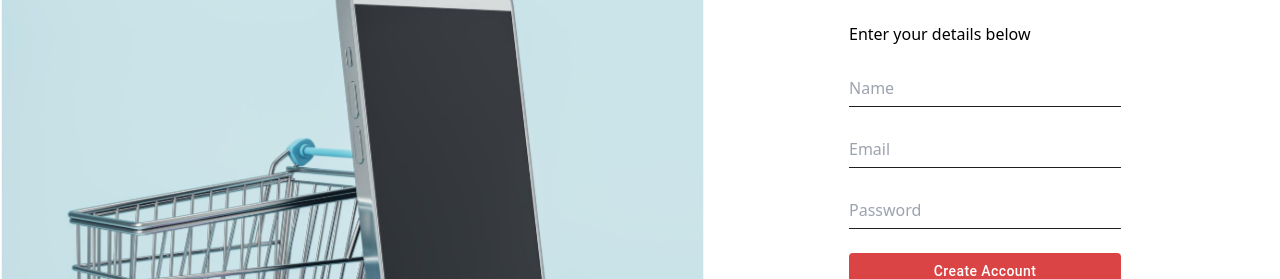
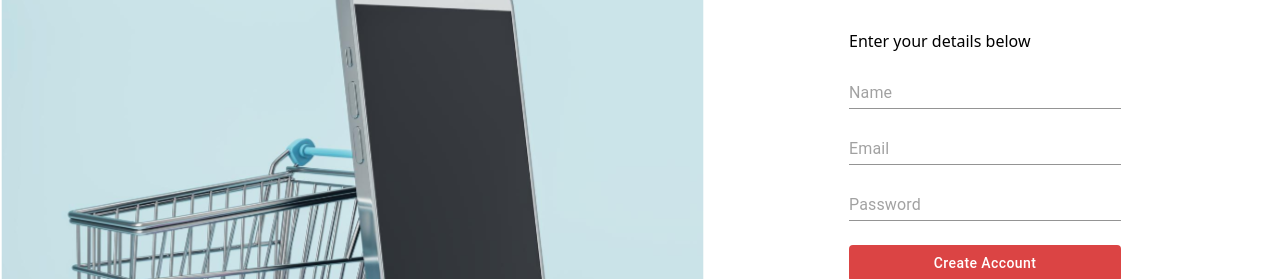
Before and after one commit to samuelajayii/e-commerce, a React (Create React App) app: page /signup in a window 1280 px wide. Shown: the part 375-654 px from the top of the page. Built offline with nearby package versions, Linux system fonts and the light colour scheme; no server answers.

Commit message:
minor changes to the login and signup page, used material ui input

```diff
--- a/src/Header.js
+++ b/src/Header.js
@@ -5,18 +5,21 @@ import heart from './img/heart.svg'
 import cart from './img/cart.svg'
 import search from './img/search.svg'
 import { NavLink, Link } from 'react-router-dom'
-import { useState } from 'react'
+import { useState, useContext, useEffect, createContext } from 'react'
 import { auth, db } from './firebase'
 import { doc, getDoc } from 'firebase/firestore'
-import { useEffect } from 'react'
 import { toast } from 'react-toastify'
 import { Tooltip, Zoom, Menu, MenuItem, Avatar, List, ListItem, ListItemButton, ListItemText, Divider, Box, SwipeableDrawer } from '@mui/material'
 import { FontAwesomeIcon } from '@fortawesome/react-fontawesome'
 import { faBars } from '@fortawesome/free-solid-svg-icons'
 import { categories } from './Home'
 
+export const userContext = createContext()
 
 const Header = () => {
+
+
+
     // this state is for the categories menu
     const [menu, setMenu] = useState(false)
 
--- a/src/LogIn.js
+++ b/src/LogIn.js
@@ -6,6 +6,7 @@ import { signInWithEmailAndPassword } from 'firebase/auth'
 import { auth } from './firebase'
 import { toast } from 'react-toastify';
 import 'react-toastify/dist/ReactToastify.css';
+import { Input } from '@mui/material'
 
 
 const LogIn = () => {
@@ -16,10 +17,10 @@ const LogIn = () => {
         e.preventDefault()
         try {
             await signInWithEmailAndPassword(auth, email, password);
-            toast.success("User Logged in Successfully", {position : 'top-center'})
+            toast.success("User Logged in Successfully", { position: 'top-center' })
             window.location.href = '/home'
         } catch (error) {
-            toast.error(error.message, {position : 'bottom-center'})
+            toast.error(error.message, { position: 'bottom-center' })
         }
     }
 
@@ -35,8 +36,11 @@ const LogIn = () => {
                         <h1 className='mb-6 mt-4'>Enter your details below</h1>
 
                         <div className='flex flex-col gap-6'>
-                            <input type='email' placeholder='Email' className='outline-none border-b border-[#202020] py-1.5 text-[#202020]' value={email} onChange={(e) => setEmail(e.target.value)}/>
-                            <input type='password' placeholder='Password' className='outline-none border-b border-[#202020] py-1.5 text-[#202020]' value={password} onChange={(e) => setPassword(e.target.value)}/>
+
+                            <Input type='email' placeholder='Email' value={email} onChange={(e) => setEmail(e.target.value)} />
+
+                            <Input type='password' placeholder='Password' value={password} onChange={(e) => setPassword(e.target.value)} ></Input>
+
                         </div>
                         <div className='mt-10 flex items-center gap-10 justify-between'>
                             <Button type='submit' variant='contained' disableElevation sx={{
--- a/src/SignUp.js
+++ b/src/SignUp.js
@@ -8,6 +8,7 @@ import { auth, db } from './firebase'
 import { setDoc, doc } from 'firebase/firestore'
 import { toast } from 'react-toastify';
 import 'react-toastify/dist/ReactToastify.css';
+import { Input } from '@mui/material'
 
 const SignUp = () => {
     const [email, setEmail] = useState('')
@@ -45,11 +46,12 @@ const SignUp = () => {
                     <h1 className='text-3xl font-semibold mb-4'>Create an account</h1>
                     <h1>Enter your details below</h1>
 
-                    <input type='text' placeholder='Name' className='outline-none border-b border-[#202020] py-1.5 text-[#202020]' onChange={(e) => setName(e.target.value)} required/>
+                    <Input type='text' placeholder='Name' onChange={(e) => setName(e.target.value)} required/>
 
-                    <input type='email' placeholder='Email' className='outline-none border-b border-[#202020] py-1.5 text-[#202020]' onChange={(e) => setEmail(e.target.value)}/>
+                    <Input type='email' placeholder='Email' onChange={(e) => setEmail(e.target.value)} required/>
 
-                    <input type='password' placeholder='Password' className='outline-none border-b border-[#202020] py-1.5 text-[#202020]' onChange={(e) => setPassword(e.target.value)}/>
+                    <Input type='password' placeholder='Password' onChange={(e) => setPassword(e.target.value)} required></Input>
+
                     <Button type='submit' disableElevation variant='contained' sx={{
                         backgroundColor: '#DB4444',
                         textTransform: 'none',
--- a/src/Wishlist.js
+++ b/src/Wishlist.js
@@ -76,16 +76,16 @@ const Wishlist = () => {
                         </Card>
                     )
                 })}
+            </div>
 
             <button
-                    className="px-4 py-2 bg-gray-800 text-white font-bold uppercase rounded hover:bg-gray-700 focus:outline-none focus:bg-gray-700"
+                className="px-4 mb-10 py-2 bg-gray-800 text-white font-bold uppercase rounded hover:bg-gray-700 focus:outline-none focus:bg-gray-700"
                 onClick={() => {
                     clearList()
                 }}
             >
                 Clear Wishlist
             </button>
-            </div>
         </div >
 
     );
```
Lines whose indentation alone changed are shown as unchanged.
